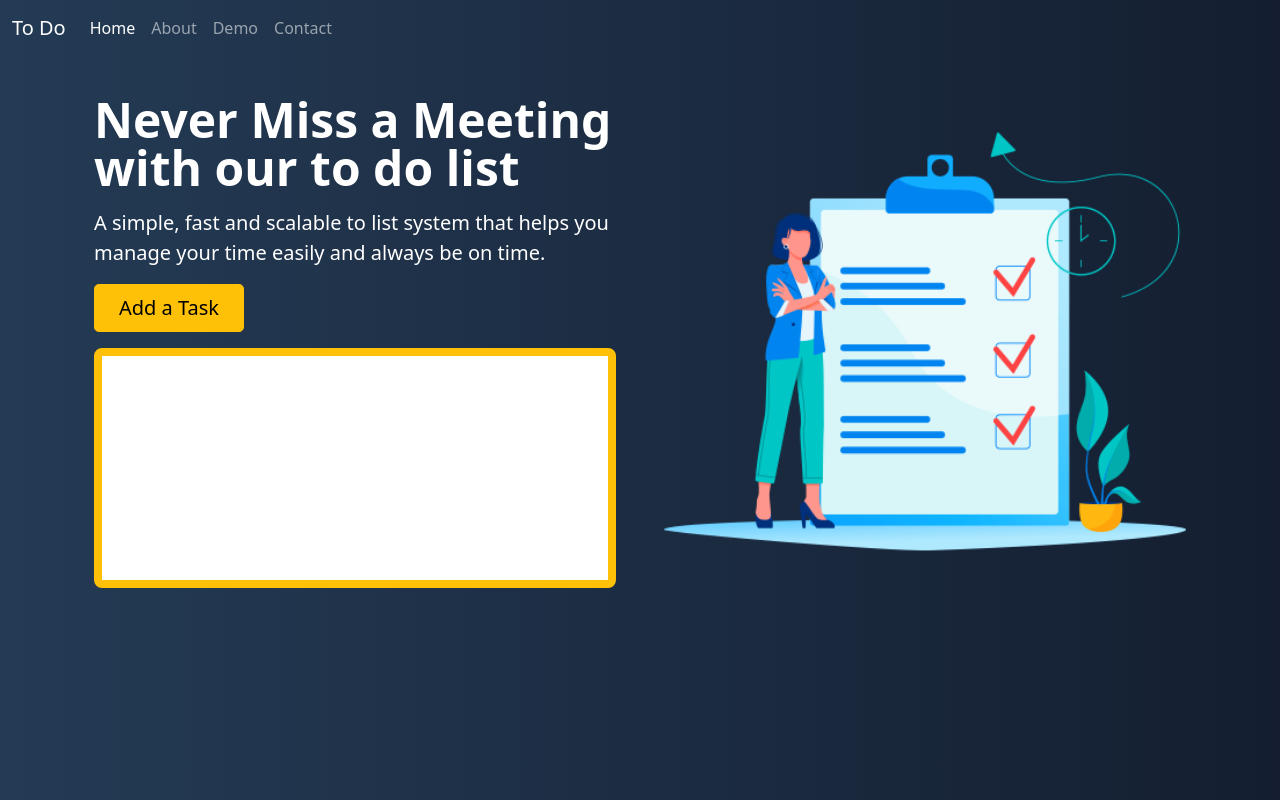
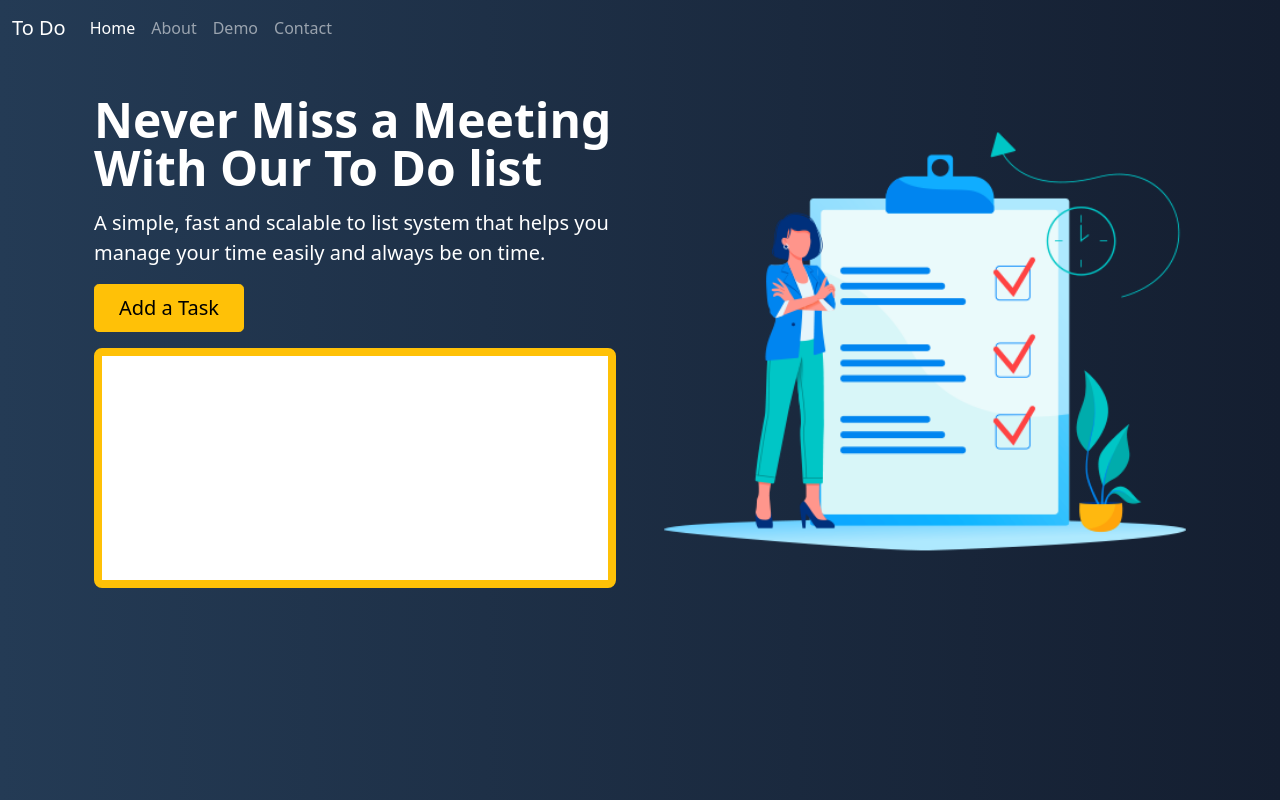
Before and after one commit to tadesros/FirstProject, a plain HTML site: page index.html in a window 1280 px wide. Drawn offline with nearby package versions, Linux system fonts and the light colour scheme.

Commit message:
New Version

```diff
--- a/index.html
+++ b/index.html
@@ -2,7 +2,7 @@
 <html lang="en">
 
 <head>
-  <title>First Project</title>
+  <title>First Project V2</title>
   <!-- Required meta tags -->
   <meta charset="utf-8">
   <meta name="viewport" content="width=device-width, initial-scale=1, shrink-to-fit=no">
@@ -67,7 +67,7 @@
             height="500" loading="lazy">
         </div>
         <div class="col-lg-6">
-          <h1 class="display-5 fw-bold lh-1 mb-3">Never Miss a Meeting with our to do list</h1>
+          <h1 class="display-5 fw-bold lh-1 mb-3">Never Miss a Meeting With Our To Do list</h1>
           <p class="lead">A simple, fast and scalable to list system that helps you manage your time easily
             and always be on time.
           </p>
```
